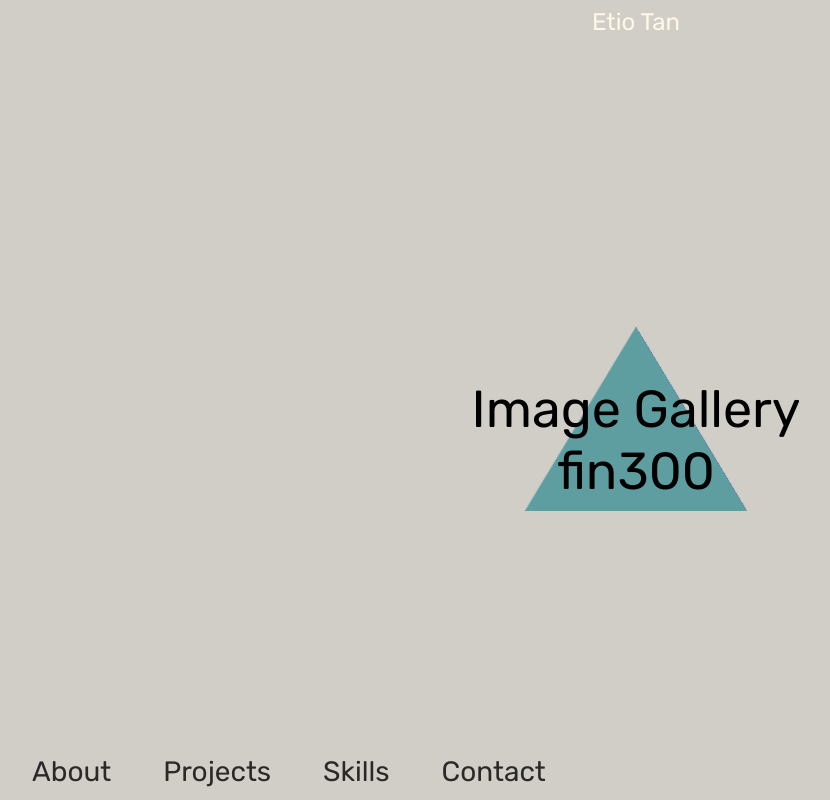
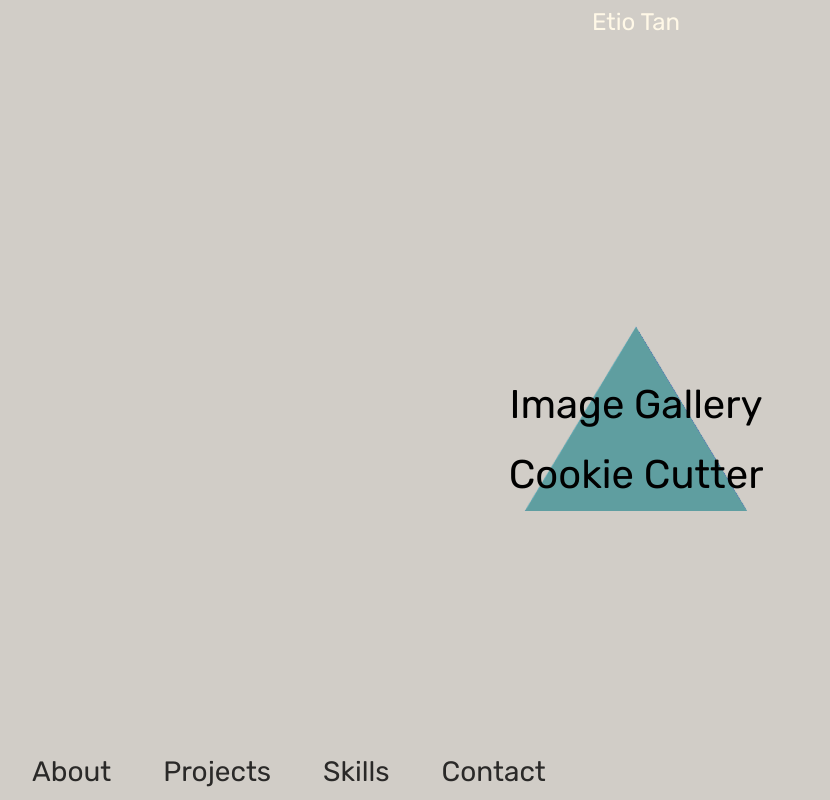
Before and after one commit to etiotan/etiotan.github.io, a website: page app/index.pug in a window 1280 px wide. Shown: the whole page, without its empty margins (4-834 px from the left). Drawn offline with nearby package versions, Linux system fonts and the light colour scheme; files that its build step writes are made by us from their sources.

Commit message:
new site

```diff
--- a/app/index.pug
+++ b/app/index.pug
@@ -11,7 +11,8 @@ html
     ul.projects-list
       li.work-1
         a(href="https://etiotan.github.io/photo-gallery/app/" target="_blank") Image Gallery
-      li.work-2 fin300
+      li.work-2
+        a(href="https://etiotan.github.io/cookie-bootstrap/" target="_blank") Cookie Cutter
 
   script(src='./minjs/jquery-3.1.1.min.js')
   script(src='./minjs/scripts.js')
--- a/app/sass/partials/work.sass
+++ b/app/sass/partials/work.sass
@@ -48,8 +48,8 @@ $cream: #F8ECC2
 //this is the command to hide and show works!
 .projects-list
   list-style: none
-  font-size: 6.5vmin
-
+  font-size: 5vmin
+  line-height: 1.75em
   +centerer
 
   font-family: "Rubik", sans-serif
```
Also changed, not shown: app/css/styles.css, app/index.html.
